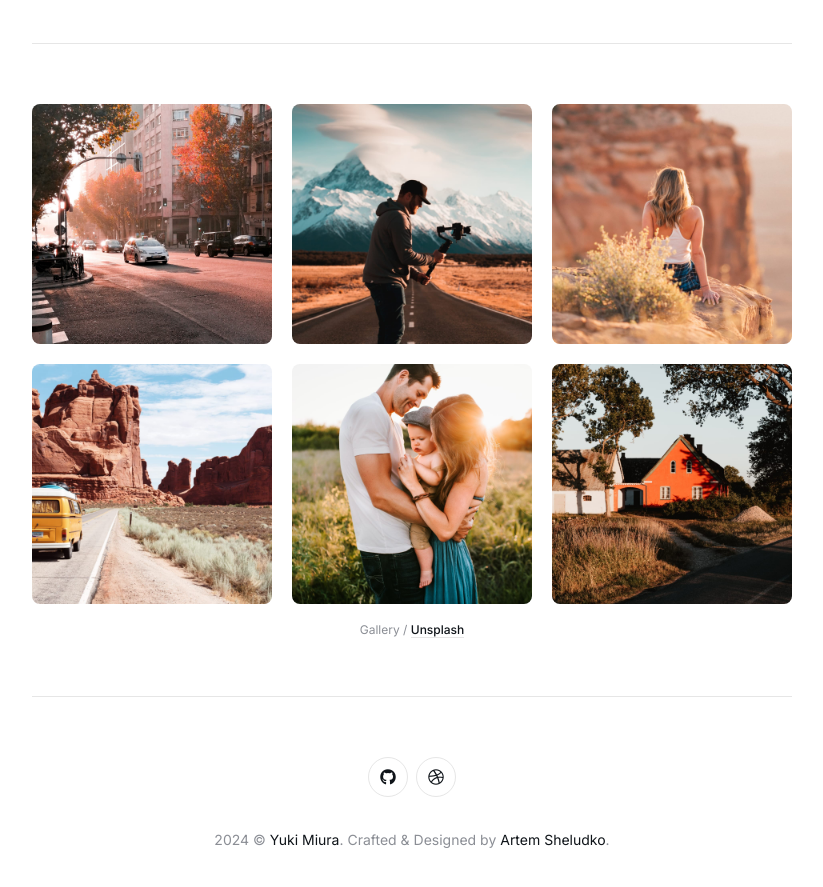
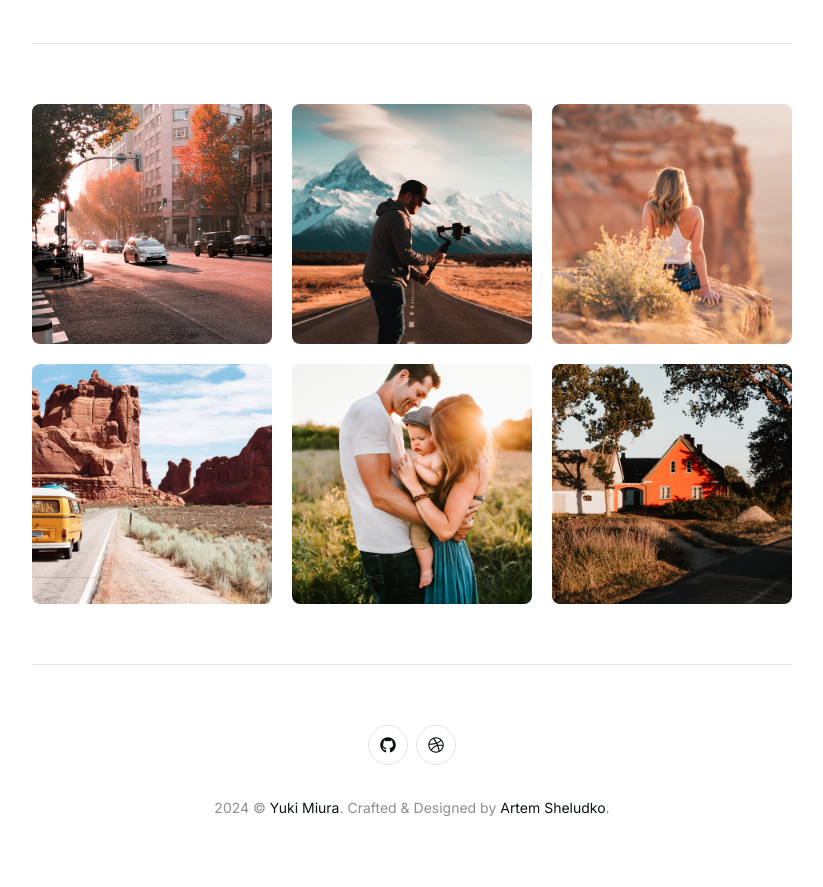
Before and after one commit to ykmiura/ykmiura.github.io, a Jekyll site: the page built from _pages/elements.md, in a window 1280 px wide and 900 px high, scrolled down 2812 px. Shown: the top 887 px of the window, without its empty margins (228-1051 px from the left). Built offline with Jekyll 4.4.1, drawn with Linux system fonts in a browser that asks for light colours.

Commit message:
Update elements.md

```diff
--- a/_pages/elements.md
+++ b/_pages/elements.md
@@ -90,6 +90,5 @@ Adv Biol Regul. 2017 Jan;63:115-121.
     <img src="/images/memories-5.jpg" loading="lazy">
     <img src="/images/memories-6.jpg" loading="lazy">
   </div>
-  <em>Gallery / <a href="https://unsplash.com/" target="_blank">Unsplash</a></em>
 </div>
 ***
```
